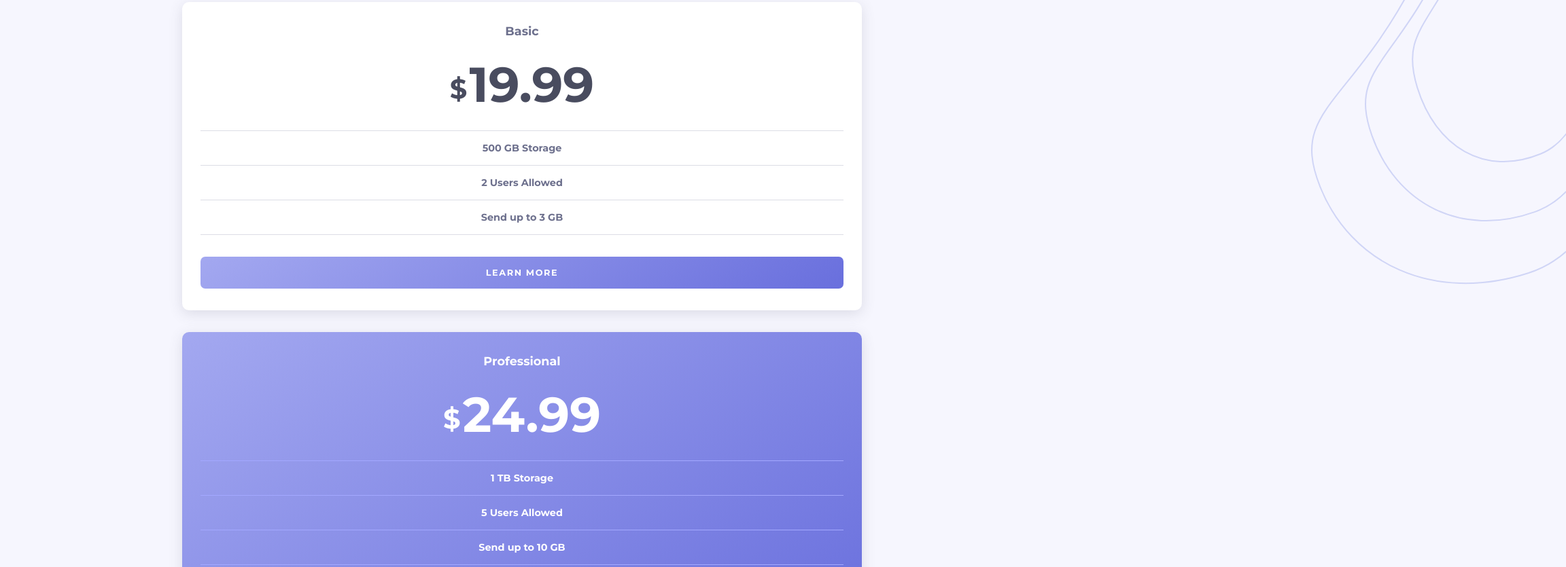
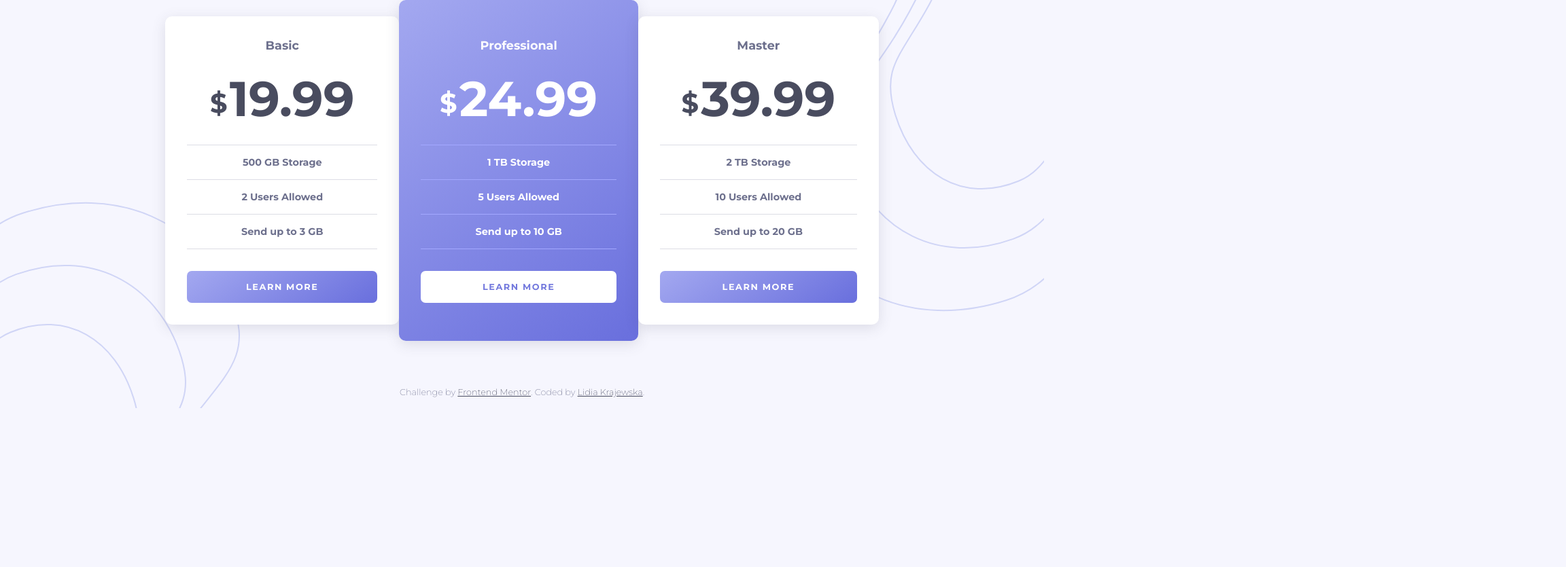
Before and after one commit to lidiakrajewska/pricing-component-with-toggle-master, a plain HTML site: page index.html in a window 1536 px wide. Shown: the part 199-1034 px from the top of the page at 68% size, 2304 px wide, since content can reach past the window. After the commit the page ends 800 px from the top, so only its background shows below. Drawn offline with Linux system fonts and the light colour scheme.

Commit message:
desktop view

```diff
--- a/style.scss
+++ b/style.scss
@@ -38,7 +38,7 @@ header {
 
 header,
 main {
-  max-width: Min(87%, 1000px);
+  max-width: Min(87%, 1100px);
   margin: auto;
 }
 
@@ -142,3 +142,45 @@ main {
 .bg-bottom {
   display: none;
 }
+
+@media screen and (min-width: 1440px) {
+  body {
+    @include flex(column, center, center);
+    min-height: 100vh;
+  }
+
+  .bg-top {
+    position: absolute;
+    right: 0;
+    top: 0;
+  }
+
+  .cards-wrapper {
+    @include flex(row, center, center);
+  }
+
+  .card {
+    margin: 0;
+    padding: 2rem;
+  }
+
+  .card + .card {
+    margin-top: 0;
+  }
+
+  .feature {
+    padding: 1rem 5rem;
+  }
+
+  .card--professional {
+    padding: 3.5rem 2rem;
+  }
+
+  .bg-bottom {
+    display: block;
+    position: absolute;
+    bottom: 0;
+    left: 0;
+    z-index: -3;
+  }
+}
```
Also changed, not shown: style.css, 2 other files.
